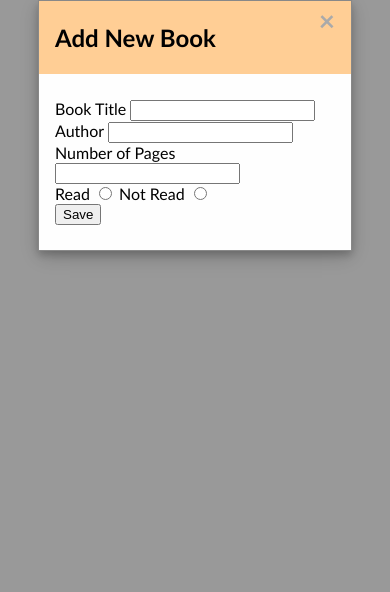
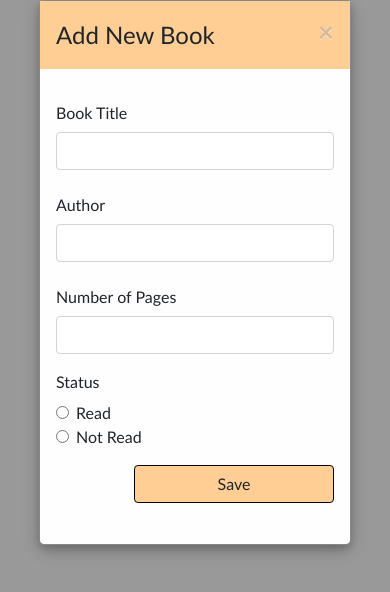
Before and after one commit to dalegacusan/Books-Library, a plain HTML site: page index.html in a window 390 px wide. Both pictures are taken after a click on the button "Add New Book". Drawn offline with nearby package versions, Linux system fonts and the light colour scheme.

Commit message:
Modified code to be responsive

```diff
--- a/index.html
+++ b/index.html
@@ -1,10 +1,13 @@
 <!DOCTYPE html>
 <html lang="en">
+
 <head>
     <meta charset="UTF-8">
     <meta name="viewport" content="width=device-width, initial-scale=1.0">
 
     <!-- CSS -->
+    <link rel="stylesheet" href="https://stackpath.bootstrapcdn.com/bootstrap/4.5.2/css/bootstrap.min.css"
+        integrity="sha384-JcKb8q3iqJ61gNV9KGb8thSsNjpSL0n8PARn9HuZOnIxN0hoP+VmmDGMN5t9UJ0Z" crossorigin="anonymous">
     <link rel="stylesheet" href="public/index.css">
 
     <!-- FavIcon -->
@@ -12,6 +15,7 @@
 
     <title>Books Collection - Dale Gacusan TOP</title>
 </head>
+
 <body>
 
     <div class="mainContainer">
@@ -20,9 +24,12 @@
             <p id="howToUseHeader">How to use?</p>
         </div>
         <div class="howToUseContainer">
-                <p class="howToUseText">1. <span class="howToHighlight">Add</span> a book by clicking the <i>Add New Book</i> button below.</p>
-                <p class="howToUseText">2. <span class="howToHighlight">Delete</span> a book by clicking the <i>Delete Book</i> button of the card.</p>
-                <p class="howToUseText">3. To <span class="howToHighlight">change book status</span>, click the <i>Read/Not Read</i> button of the card.</p>
+            <p class="howToUseText">1. <span class="howToHighlight">Add</span> a book by clicking the <i>Add New
+                    Book</i> button below.</p>
+            <p class="howToUseText">2. <span class="howToHighlight">Delete</span> a book by clicking the <i>Delete
+                    Book</i> button of the card.</p>
+            <p class="howToUseText">3. To <span class="howToHighlight">change book status</span>, click the <i>Read/Not
+                    Read</i> button of the card.</p>
         </div>
 
         <!-- Trigger Modal -->
@@ -35,33 +42,59 @@
         <!-- Modal -->
         <div id="myModal" class="modal">
             <!-- Modal Content -->
-            <div class="modal-content">
-                <div class="modal-header">
+            <div class="modal-content container">
+                <div class="modal-heading">
                     <span class="close">&times;</span>
-                    <h2>Add New Book</h2>
+                    <p class="modalHeadingText">Add New Book</p>
                 </div>
                 <div class="modal-body">
                     <form action="#" id="addBookForm" autocomplete="off">
-                        <div>
-                            <label for="bookTitle">Book Title</label>
-                            <input type="text" name="bookTitle" class="formInput">
+
+                        <div class="form-group row">
+                            <label for="bookTitle" class="col-sm-4 col-form-label">Book Title</label>
+                            <div class="col-sm-8">
+                                <input type="text" name="bookTitle" class="form-control formInput" id="bookTitle">
                             </div>
-                        <div>
-                            <label for="bookAuthor">Author</label>
-                            <input type="text" name="bookAuthor" class="formInput">
                         </div>
-                        <div>
-                            <label for="bookPages">Number of Pages</label>
-                            <input type="text" name="bookPages" class="formInput">
+
+                        <div class="form-group row">
+                            <label for="bookAuthor" class="col-sm-4 col-form-label">Author</label>
+                            <div class="col-sm-8">
+                                <input type="text" name="bookAuthor" class="form-control formInput" id="bookAuthor">
                             </div>
-                        <div>
-                            <label for="read">Read</label>
-                            <input type="radio" name="status" value="read" id="readStatusButton">
-                            <label for="read">Not Read</label>
-                            <input type="radio" name="status" value="notRead" id="notReadStatusButton">
                         </div>
-                        <div class="saveBookContainer">
-                            <button type="submit" id="saveBookButton">Save</button>
+
+                        <div class="form-group row">
+                            <label for="bookPages" class="col-sm-4 col-form-label">Number of Pages</label>
+                            <div class="col-sm-8">
+                                <input type="text" name="bookPages" class="form-control formInput" id="bookPages">
+                            </div>
+                        </div>
+
+                        <fieldset class="form-group">
+                            <div class="row">
+                              <legend class="col-form-label col-sm-4 pt-0">Status</legend>
+                              <div class="col-sm-8">
+                                <div class="form-check">
+                                  <input class="form-check-input" type="radio" name="status" id="readStatusButton" value="read">
+                                  <label class="form-check-label formInput" for="readStatusButton">
+                                    Read
+                                  </label>
+                                </div>
+                                <div class="form-check">
+                                  <input class="form-check-input" type="radio" name="status" id="notReadStatusButton" value="notRead">
+                                  <label class="form-check-label formInput" for="notReadStatusButton">
+                                    Not Read
+                                  </label>
+                                </div>
+                              </div>
+                            </div>
+                          </fieldset>
+
+                          <div class="form-group row">
+                            <div class="col-sm-12 d-flex flex-row-reverse">
+                              <button type="submit" class="btn" id="saveBookButton">Save</button>
+                            </div>
                           </div>
                     </form>
                 </div>
@@ -71,4 +104,5 @@
 
     <script src="index.js"></script>
 </body>
+
 </html>
--- a/index.js
+++ b/index.js
@@ -40,7 +40,7 @@ function displayBooks(){
 
     for(let item of myLibrary){
         const container = document.createElement("div");
-        container.classList.add("container");
+        container.classList.add("bookContainer");
 
         const status = document.createElement("button");
         status.classList.add("status");
@@ -124,10 +124,11 @@ window.onclick = (e) => {
 };
 
 // Form Handler
-addBookForm.addEventListener( "submit", function(e){
+addBookForm.addEventListener("submit", function(e){
     e.preventDefault();
 
     const formData = new FormData(e.target);
+    console.log(formData);
 
     const bookTitle = formData.get('bookTitle');
     const bookAuthor = formData.get('bookAuthor');
--- a/public/index.css
+++ b/public/index.css
@@ -1,7 +1,6 @@
 .mainContainer{
-    width: 80%;
+    width: 50%;
     margin: auto;
-    padding: 20px;
     font-family: 'Trebuchet MS', 'Lucida Sans Unicode', 'Lucida Grande', 'Lucida Sans', Arial, sans-serif;
 }
 
@@ -57,7 +56,12 @@
     cursor: pointer;
 }
 
-.container{
+.booksContainer{
+    width: 50%;
+    margin: auto;
+}
+
+.bookContainer{
     border: 3px solid rgb(31, 31, 31);
     padding: 20px;
     margin: 21px 0;
@@ -113,7 +117,7 @@
 }
 
 /* Modal */
-.modal{
+#myModal{
     display: none;
     position: fixed;
     z-index: 1;
@@ -126,17 +130,14 @@
     background-color: rgba(0,0,0,0.4); /* Background Color */
 }
 
-.modal-content{
-    background-color: #fefefe;
-    margin: 15% auto;
-    padding: 20px;
-    border: 1px solid #888;
-    width: 80%;
+.modal-heading{
+    padding: 16px;
+    background-color: #ffce95;
 }
 
-.modal-header{
-    padding: 2px 16px;
-    background-color: #ffce95;
+.modalHeadingText{
+    font-size: 24px;
+    margin: 0;
 }
 
 .modal-content{
@@ -145,7 +146,7 @@
     margin: auto;
     padding: 0;
     border: 1px solid #888;
-    width: 80%;
+    width: 40%;
     box-shadow: 0 4px 8px 0 rgba(0,0,0,0.2), 0 6px 20px 0 rgba(0,0,0,0.19);
     animation-name: animatetop;
     animation-duration: 0.4s;
@@ -173,3 +174,21 @@
     text-decoration: none;
     cursor: pointer;
 }
+
+#saveBookButton{
+    background-color: #ffce95;
+    border: 1px solid black;
+    width: 200px;
+}
+
+@media only screen and (max-width: 600px) {
+    #addBookButton{
+        width: 100%;
+    }
+    .modal-content{
+        width: 80%;
+    }
+    .booksContainer{
+        width: 100%;
+    }
+}
```
Lines whose indentation alone changed are shown as unchanged.
